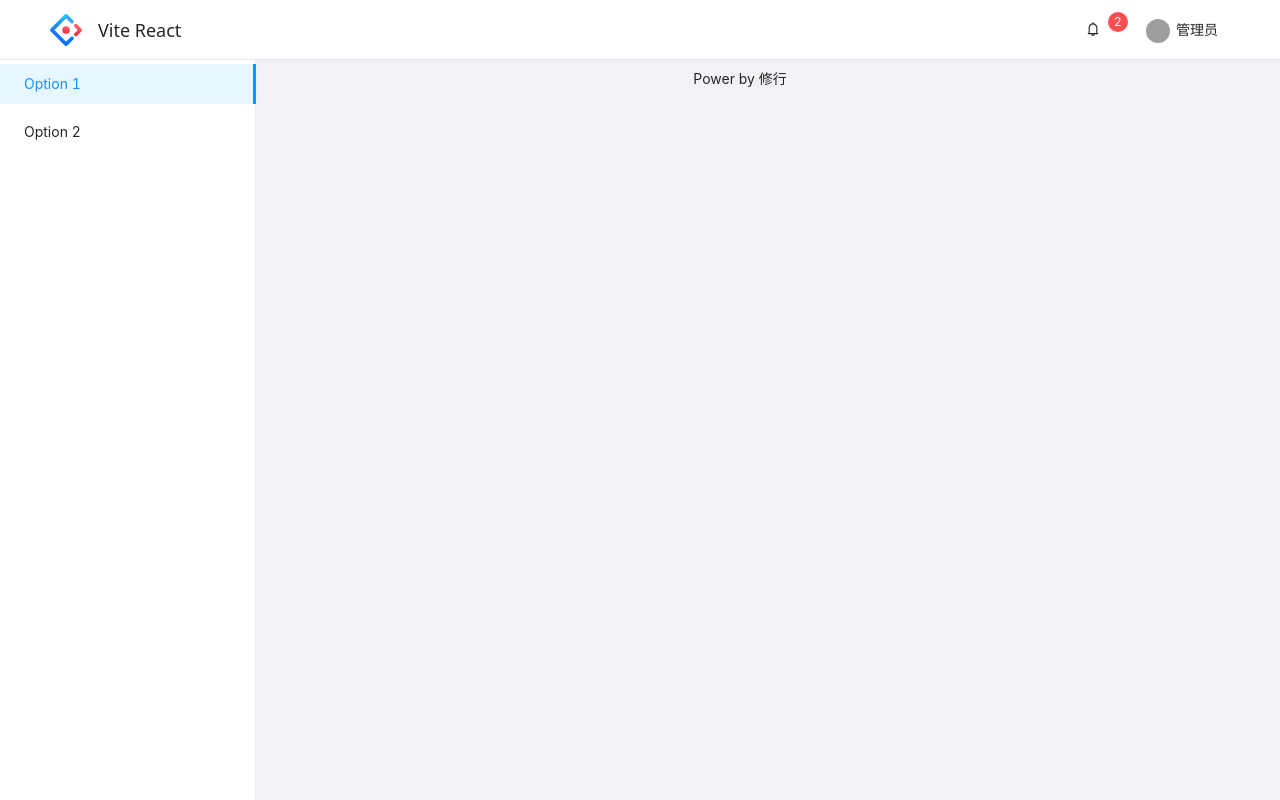
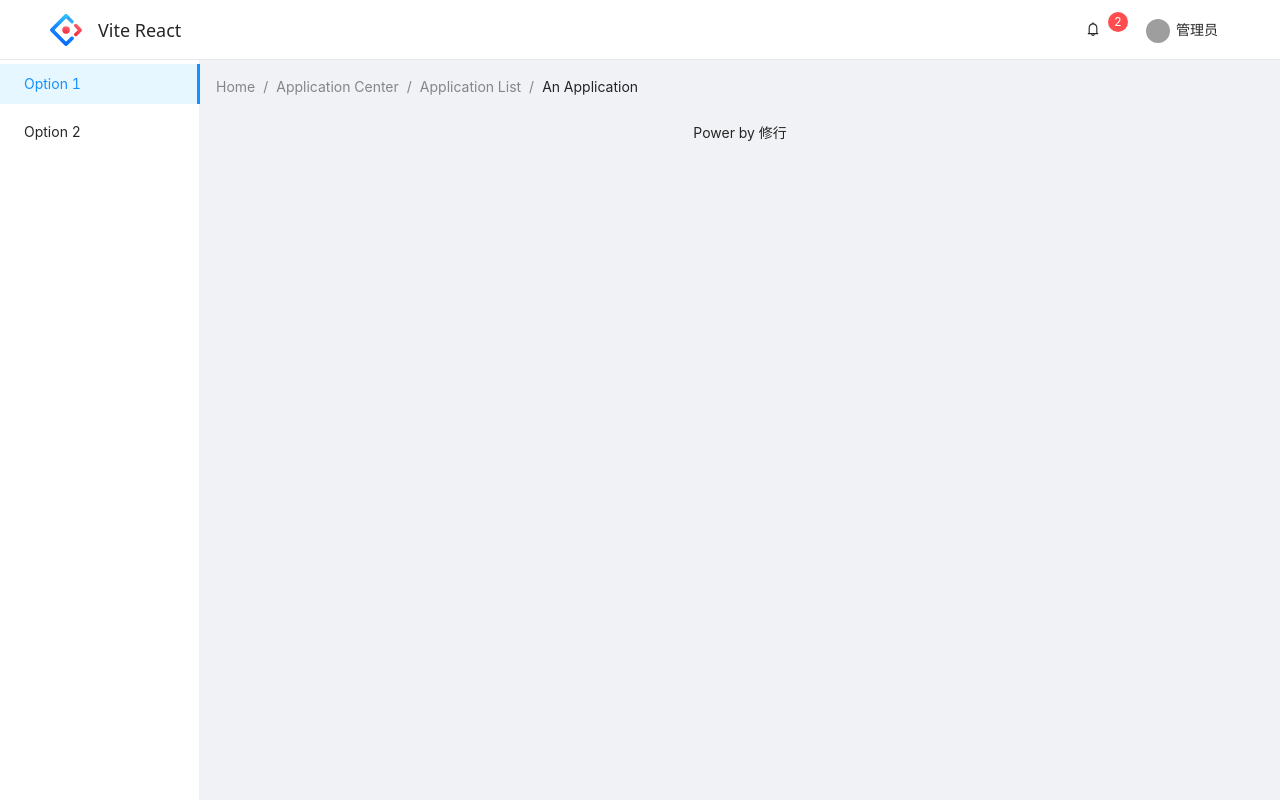
Before and after one commit to sushi-su/pro-components-template, a React (Vite) app: page / in a window 1280 px wide. Built offline with nearby package versions, Linux system fonts and the light colour scheme; grey boxes are pictures that could not be loaded.

Commit message:
WIP: layout

```diff
--- /dev/null
+++ b/src/layout/components/BaseBreadcrumb.tsx
@@ -0,0 +1,18 @@
+import { Breadcrumb } from 'antd';
+
+const BaseBreadcrumb = () => {
+  return (
+    <Breadcrumb className="mb-4">
+      <Breadcrumb.Item>Home</Breadcrumb.Item>
+      <Breadcrumb.Item>
+        <a href="">Application Center</a>
+      </Breadcrumb.Item>
+      <Breadcrumb.Item>
+        <a href="">Application List</a>
+      </Breadcrumb.Item>
+      <Breadcrumb.Item>An Application</Breadcrumb.Item>
+    </Breadcrumb>
+  );
+};
+
+export default BaseBreadcrumb;
--- a/src/layout/components/SiderMenu.tsx
+++ b/src/layout/components/SiderMenu.tsx
@@ -5,9 +5,9 @@ const { Sider } = Layout;
 
 const SiderMenu: FC = () => {
   return (
-    <Sider className="w-[256px]">
+    <Sider className="w-[200px]">
       <Menu
-        className="h-full w-[256px]"
+        className="h-full w-[200px]"
         onClick={(e) => {
           console.log(e);
         }}
--- a/src/layout/index.tsx
+++ b/src/layout/index.tsx
@@ -3,6 +3,7 @@ import { Layout } from 'antd';
 import SiderMenu from '@/layout/components/SiderMenu';
 import BaseHeader from '@/layout/components/BaseHeader';
 import BaseFooter from '@/layout/components/BaseFooter';
+import BaseBreadcrumb from '@/layout/components/BaseBreadcrumb';
 
 const { Content } = Layout;
 
@@ -15,7 +16,9 @@ const BaseLayout = () => {
         <SiderMenu />
 
         <Layout>
-          <Content className="overflow-auto">
+          <Content className="overflow-auto p-4">
+            <BaseBreadcrumb />
+
             <Outlet />
 
             <BaseFooter />
```
